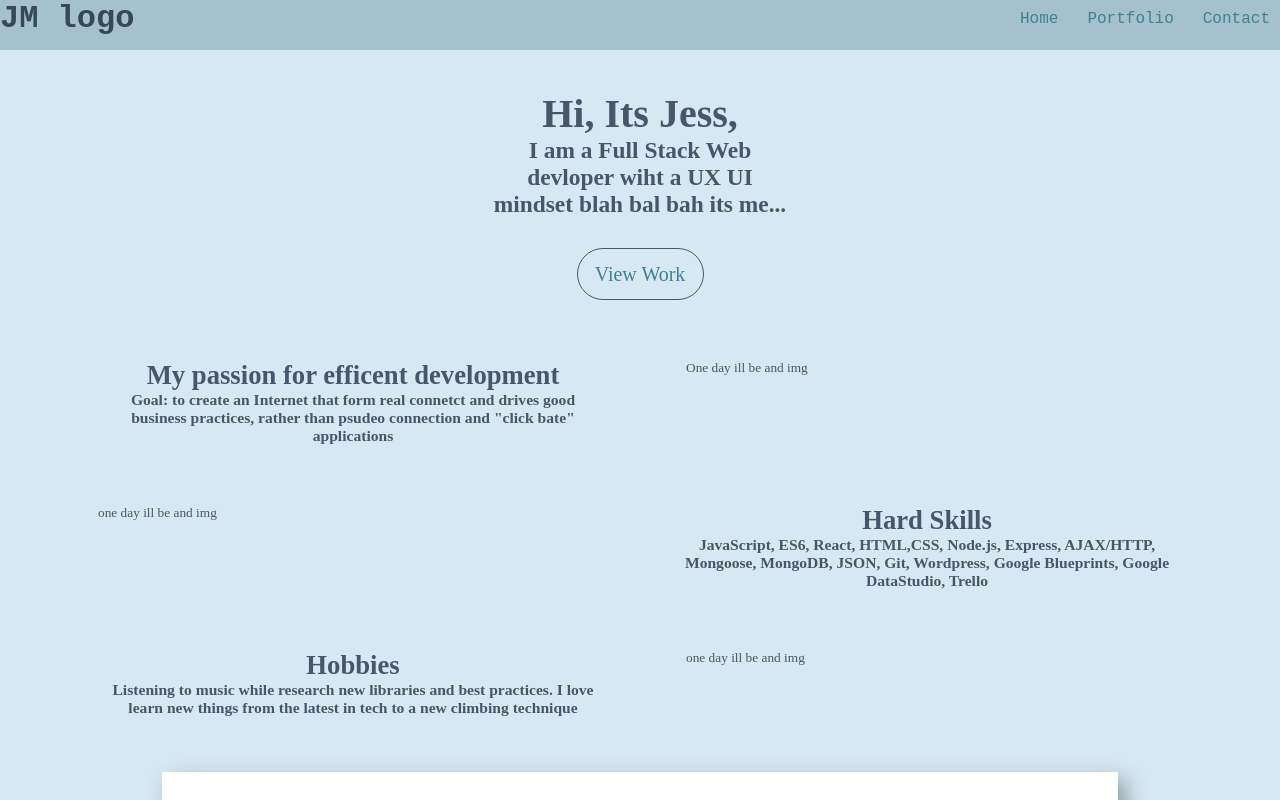
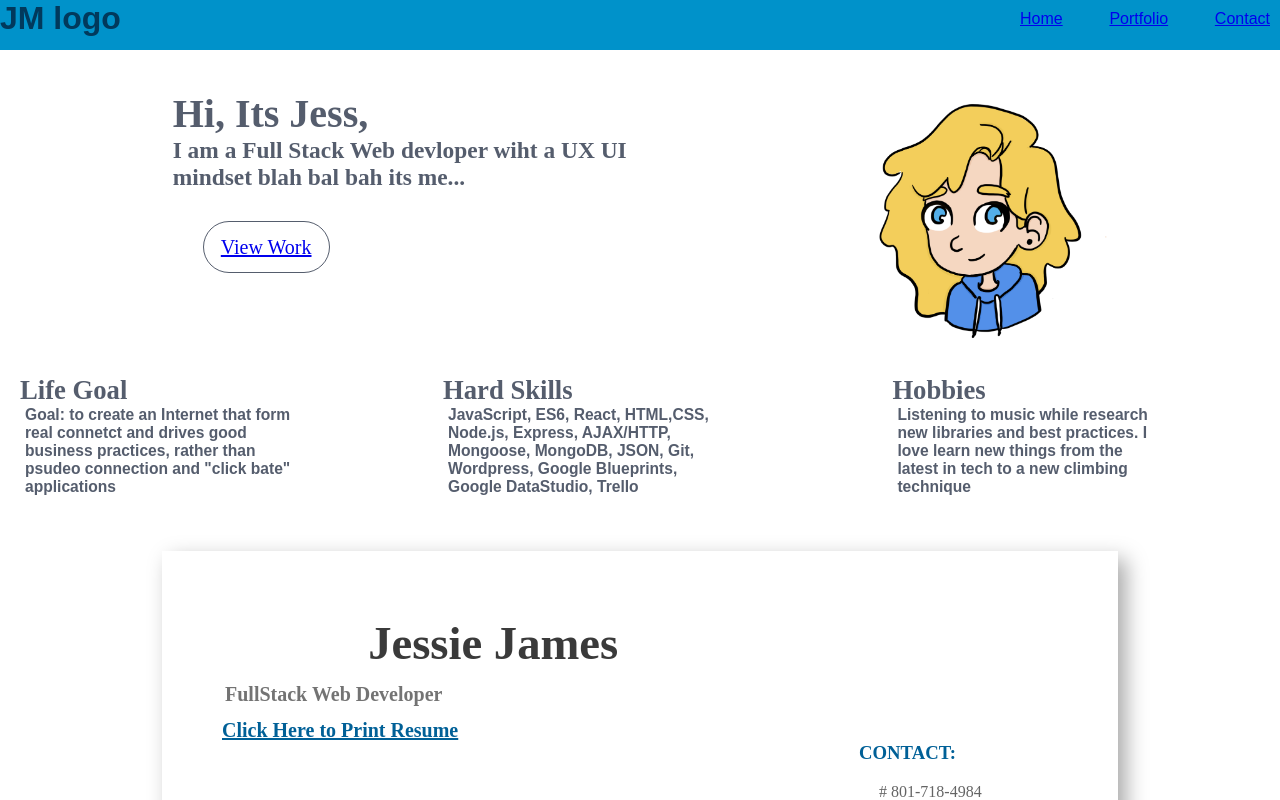
Before and after one commit to jessie-james/portfolio, a React (Create React App) app: page / in a window 1280 px wide. Shown: the top 800 px of the page. Built offline with nearby package versions, Linux system fonts and the light colour scheme.

Commit message:
new design

```diff
--- a/src/portfolio/About.js
+++ b/src/portfolio/About.js
@@ -3,33 +3,16 @@ const About = () => {
     return (
     <div className="about-body">
         <div className="about-container">
-            <div className="about-text">
-                <h1>My passion for efficent development</h1>
+                <h1>Life Goal</h1>
                 <h3>Goal: to create an Internet that form real connetct and drives good business practices, rather than psudeo connection and "click bate" applications</h3>
-            </div>
-            <div className="about-img">
-                <p>One day ill be and img</p>
-            </div>
         </div>
-
         <div className="about-container">
-            <div className="about-text">
                 <h1>Hard Skills</h1>
                 <h3>JavaScript, ES6, React, HTML,CSS, Node.js, Express, AJAX/HTTP, Mongoose, MongoDB,  JSON, Git, Wordpress, Google Blueprints, Google DataStudio, Trello</h3>
-            </div>
-            <div className="about-img">
-                <p>one day ill be and img</p>
-            </div>
         </div>
-
         <div className="about-container">
-            <div className="about-text">
                 <h1>Hobbies</h1>
                 <h3>Listening to music while research new libraries and best practices. I love learn new things from the latest in tech to a new climbing technique</h3>
-            </div>
-            <div className="about-img">
-                <p>one day ill be and img</p>
-            </div>
         </div>
     </div>
     )
--- a/src/portfolio/HomeName.js
+++ b/src/portfolio/HomeName.js
@@ -1,13 +1,20 @@
 import React from 'react'
-import {Link} from 'react-router-dom'
+import { Link } from 'react-router-dom'
+import jesspng from '../imgs/jessgrafic..png'
 const HomeName = () => {
     return (
         <div className="home-name-container">
-            <h1>Hi, Its Jess,</h1>
-            <h3>I am a Full Stack Web devloper wiht a UX UI mindset blah bal bah  its me...</h3>
-            <div className="view-work-button">
-                 <Link to='/Portfolio' className='nav-list-item port-nav'>View Work</Link>
+            <div className="home-text">
+                <h1>Hi, Its Jess,</h1>
+                <h3>I am a Full Stack Web devloper wiht a UX UI mindset blah bal bah  its me...</h3>
+                <div className="view-work-button">
+                    <Link to='/Portfolio' className='nav-list-item port-nav'>View Work</Link>
+                </div>
             </div>
+            <div className="home-graphic-container">
+                <img src={jesspng} alt="jesspng" className="home-graphic"/>
+            </div>
+
         </div>
     )
 }
--- a/src/styles.css
+++ b/src/styles.css
@@ -1,32 +1,23 @@
  *{
     margin:0;
 }
-/* font-family: 'Indie Flower',
-cursive;
-font-family: 'Special Elite',
-cursive;
-font-family: 'Nothing You Could Do',
-cursive;
-font-family: 'IBM Plex Mono',
-monospace; */
+
 @import url('https://fonts.googleapis.com/css?family=IBM+Plex+Mono|Indie+Flower|Nothing+You+Could+Do|Special+Elite&display=swap');
-
+@import url('https://fonts.googleapis.com/css?family=Raleway&display=swap');
 .port-nav-bar{
     display:flex;
-    background-color:rgba(147, 179, 191, 0.733);
+    background-color:#0092CA;
     justify-content: space-around;
     height: 15vh;
     width:100%;
     position: fixed;
-    font-family: 'IBM Plex Mono', monospace;
+    font-family: 'Raleway',sans-serif;
 }
 
 .port-body{
     padding: 90px 0px 0px;
 }
-.port-nav {
-    color:#3E8294;
-}
+
 .nav-list {
     list-style: none;
     display: flex;
@@ -35,7 +26,6 @@ monospace; */
 }
 
 .main-app-container {
-    background-color:#D8E8F2;
     color:rgba(2, 14, 38, 0.671);
     font-family: 'IBM Plex Mono', monospace;
 }
@@ -44,16 +34,25 @@ monospace; */
     font-family: 'Indie Flower', cursive;
     display:flex;
     font-size: 15pt;
-    flex-direction:column;
-    align-items: center;
-    text-align: center;
+    flex-direction:row;
     width: 100%;
     height:100%;
-    background-color:#D8E8F2;
+    justify-content: space-evenly;
+
+}
+.home-text{
+    display:flex;
+    flex-direction:column;
+    width: 40%;
+}
+.home-graphic{
+    height:250px;
+    width:250px;
+
 }
 .home-name-container >h3{
-    width: 300px;
-    font-family: 'Indie Flower',cursive;
+
+    font-family: 'Raleway',sans-serif;
 }
 .view-work-button{
     display: flex;
@@ -64,50 +63,42 @@ monospace; */
     margin:30px;
     align-items: center;
     justify-content: center;
-
+    color:#0092CA ;
+    text-decoration: none;
 }
 .about-body {
     display: flex;
     font-size: 10pt;
     width:100%;
     font-family:'Indie Flower',cursive;
-    flex-direction: column;
 }
 
 .about-container {
     display: flex;
     padding: 30px 20px;
-    text-align: center;
+
     justify-content: space-evenly;
+    flex-direction: column;
 }
-.about-text{
-    display:flex;
-    flex-direction:column;
-    justify-content: center;
-    width:70%;
-    margin: 0px 5px;
+.about-container>h3 {
+    font-family: 'Raleway',sans-serif;
+     width:70%;
+     margin: 0px 5px;
 }
-.about-img{
-    width:40%;
-    display:flex;
-}
+
 .project-container {
     display: flex;
     flex-direction: column;
     margin: 0 0 30px 0;
 }
 
-.about-body>:nth-child(even) {
-    flex-direction: row-reverse;
-}
-
-
 .project{
     display:flex;
     flex-direction:column;
-    /* height: 450px; */
     justify-content: space-between;
     margin:20px;
+    font-family: 'Raleway',
+    sans-serif;
 
 }
 
@@ -116,6 +107,7 @@ monospace; */
     flex-direction:column;
     justify-content: center;
     width:100%;
+    font-family: 'Raleway',sans-serif;
 
 }
 .project-brief-container >h3 {
@@ -165,7 +157,7 @@ monospace; */
     align-content: center;
     align-items:center;
     list-style: none;
-    background-color:#93B3BF;
+    background-color:#0092CA;
 }
 .port-footer > p{
     margin: 10px;
@@ -196,7 +188,7 @@ form>input{
     height: 50px;
     border-radius: 10px;
     margin:10px;
-    background-color:rgba(62, 129, 148, 0.342);
+
     padding:3px;
 }
 form>button{
@@ -204,8 +196,7 @@ form>button{
     height:30px;
     margin: 40px 10px;
     border-radius: 25px;
-    border:solid 3px rgba(2, 14, 38, 0.342);
-    background-color:#3E8294;
+
 }
 .message{
     height :300px;
@@ -226,12 +217,16 @@ form>button{
     font-size: 30pt;
     margin: 40px;
     text-align: center;
+    font-family: 'Raleway',
+    sans-serif;
 }
 .brief-p-tag{
     display:flex;
     width: 60%;
     margin:20px auto;
     text-align: center;
+    font-family: 'Raleway',
+    sans-serif;
 }
 
 .list{
@@ -254,7 +249,7 @@ form>button{
         text-align: end;
         font-size: 15pt;
         padding: 20px;
-        color:  #3E8294;
+        color: #0092CA;
         background-color: #93B3BF;
 }
 .tryMe{
--- a/src/xchange/body/Home.js
+++ b/src/xchange/body/Home.js
@@ -8,7 +8,8 @@ const Home =()=>{
         return (
             <div className="home">
                 <h3>This is a cool app to find out the strength and rate of a currency exchange</h3>
-                <h4><StrongDollarScale /></h4>
+                <h4>
+                    <StrongDollarScale /></h4>
                 <CurrancyForm />
                 <Results />
             </div>
--- a/src/xchange/body/xchange.css
+++ b/src/xchange/body/xchange.css
@@ -50,11 +50,7 @@
     display:flex;
     justify-content: space-evenly;
 }
-a{
-    text-decoration: none;
-    color:rgba(255, 255, 255, 0.692);
 
-}
 .linking{
     text-decoration: none;
     font-size: 7pt;
```
Also changed, not shown: src/imgs/jessgrafic..png (added).
